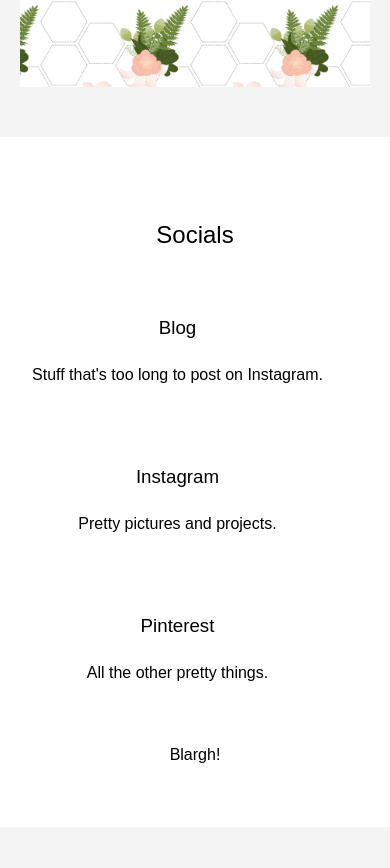
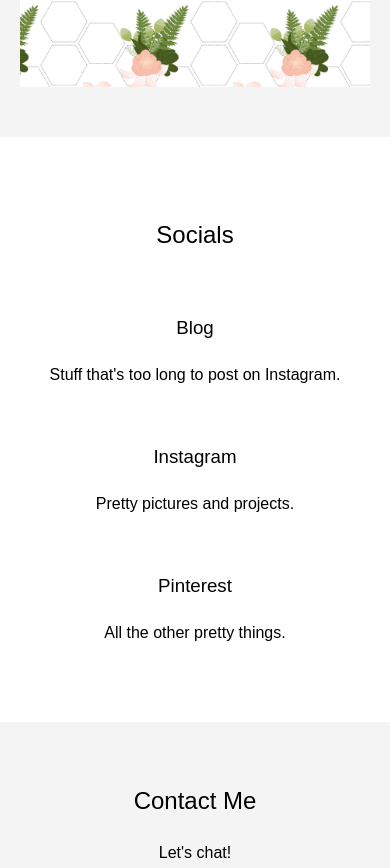
Before and after one commit to HelloSteph/stephburton.github.io, a plain HTML site: page test.html in a window 390 px wide. Shown: the part 1449-2317 px from the top of the page. Drawn offline with Linux system fonts and the light colour scheme.

Commit message:
Correcting the socials section layout

```diff
--- a/styles.css
+++ b/styles.css
@@ -247,7 +247,7 @@ img {
         font-size: 2rem;
     }
 
-    #socials {
+    /* #socials {
         flex-direction: column;
         align-items: center;
     }
@@ -255,7 +255,7 @@ img {
     .socials-item {
         width: 80%;
         margin-bottom: 20px;
-    }
+    } */
 }
 
 /* For mobile phones */
@@ -272,9 +272,9 @@ img {
         font-size: 1.8rem;
     }
 
-    .socials-item {
+    /* .socials-item {
         width: 90%;
-    }
+    } */
 
     #contact form {
         width: 90%;
--- a/test.html
+++ b/test.html
@@ -32,7 +32,9 @@
 
     <!-- Services Section -->
     <section id="socials">
-        <h2>Socials</h2>
+        <div class="socials-item">
+            <h2>Socials</h2>
+        </div>
         <div class="socials-item">
             <h3>Blog</h3>
             <p>Stuff that's too long to post on Instagram.</p>
@@ -45,7 +47,6 @@
             <h3>Pinterest</h3>
             <p>All the other pretty things.</p>
         </div>
-        <div class=""socials-item>Blargh!</div>
     </section>
 
     <!-- Contact Section -->
```
